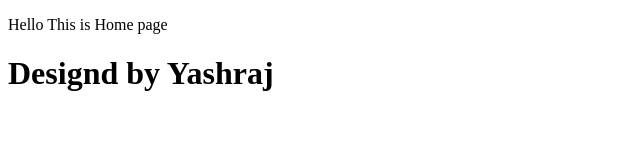
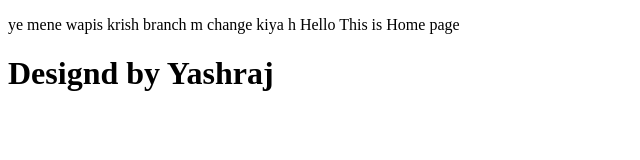
Before and after one commit to YashrajSinghChauhan/Tutorialtest, a plain HTML site: page index.html in a window 1280 px wide. Shown: the whole page, without its empty margins (0-640 px from the left). Drawn offline with Linux system fonts and the light colour scheme.

Commit message:
fourth commit in krish by yash

```diff
--- a/index.html
+++ b/index.html
@@ -7,7 +7,7 @@
     <title>Home Page</title>
 </head>
 <body>
-    <p>Hello This is Home page</p>
+    <p> ye mene wapis krish branch m change kiya h Hello This is Home page</p>
     <h1>Designd by Yashraj</h1>
 </body>
 </html>
```
Also changed, not shown: About.html (+1 -1 lines).
